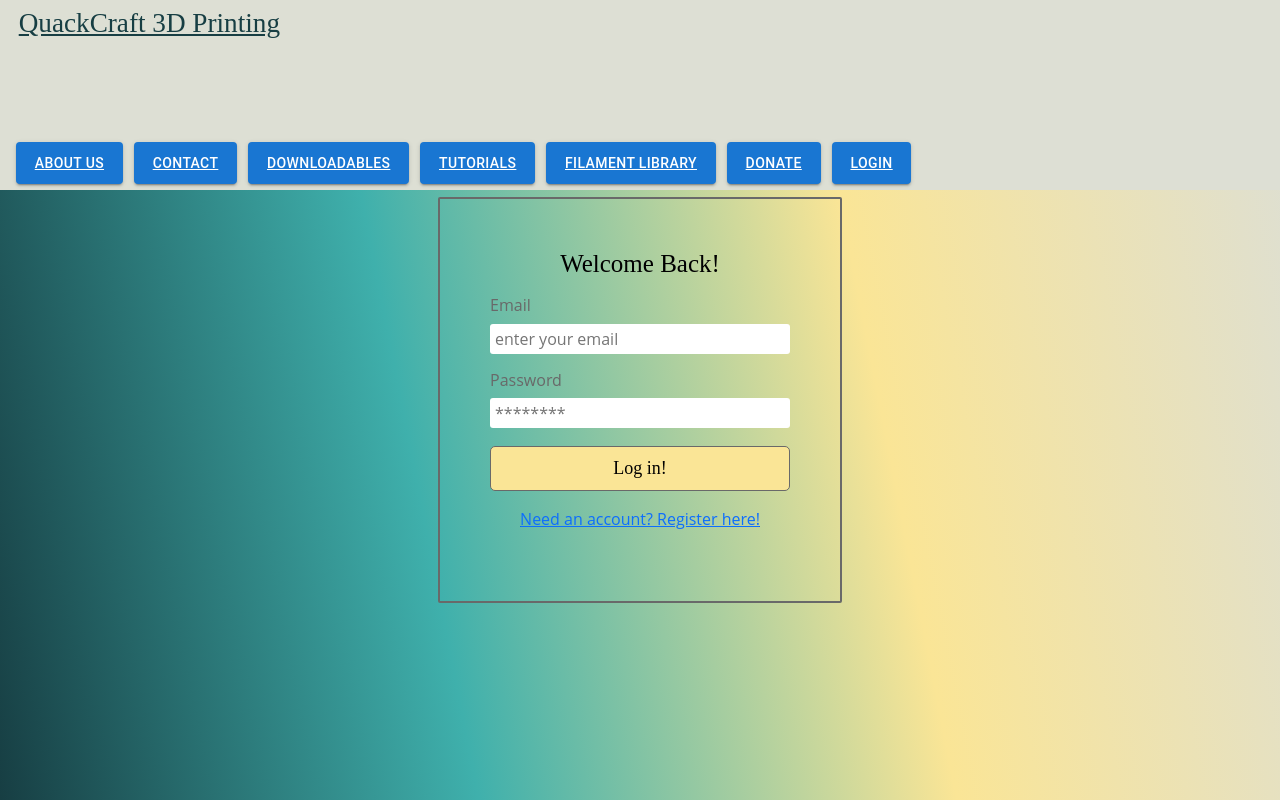
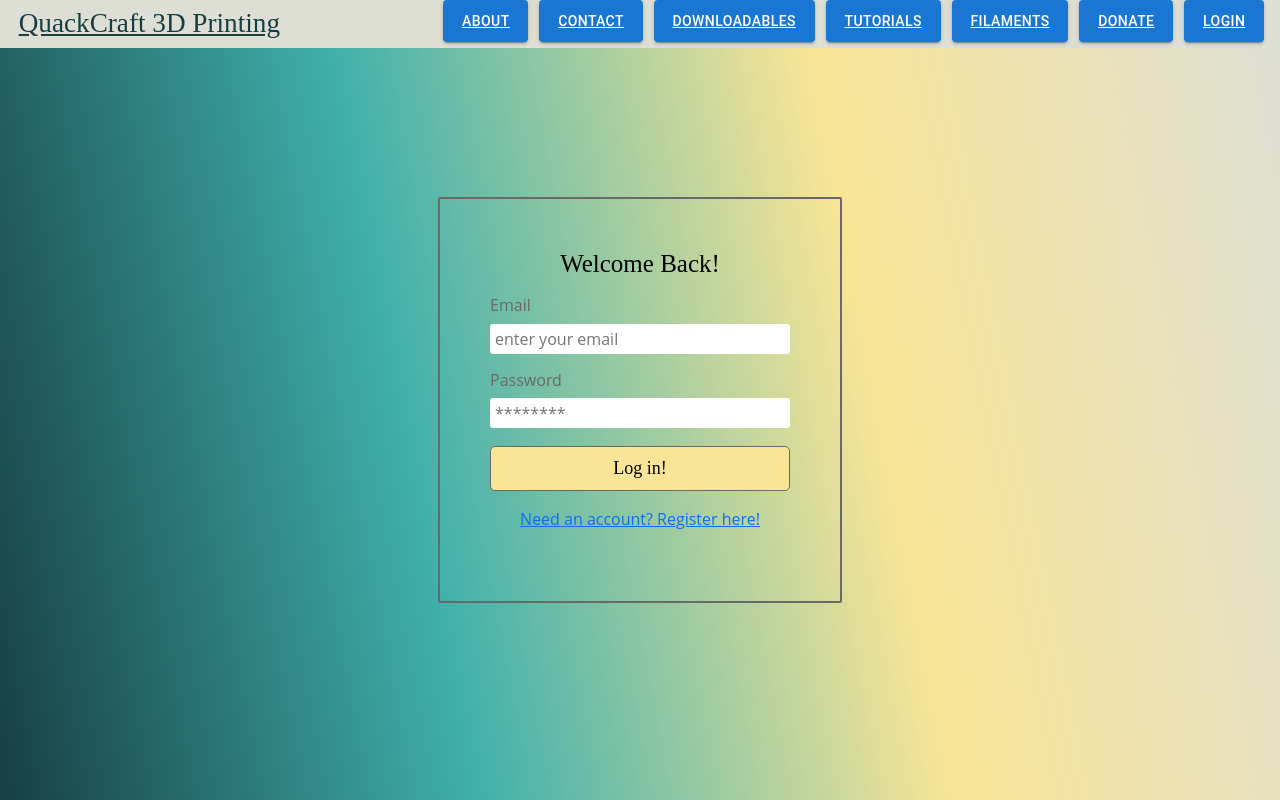
Before and after one commit to Brandonk1023/QUACKCRAFT-3D-PRINTING, a React (Create React App) app in the folder client/: page / in a window 1280 px wide. Built offline with nearby package versions, Linux system fonts and the light colour scheme; the HTML template or start-up script is replaced by a standard one.

Commit message:
updated button names to correct button sizes

```diff
--- a/client/src/components/navbar/navbar.js
+++ b/client/src/components/navbar/navbar.js
@@ -12,7 +12,7 @@ function Navbar() {
       <ul>
         <li>
         <Button variant="contained">
-        <Link to="/about">About Us</Link>
+        <Link to="/about">About</Link>
         </Button>
         </li>
         <li>
@@ -32,7 +32,7 @@ function Navbar() {
         </li>
         <li>
         <Button variant="contained">
-        <Link to="/filaments">Filament Library</Link>
+        <Link to="/filaments">Filaments</Link>
         </Button>
         </li>
         <li>
```
